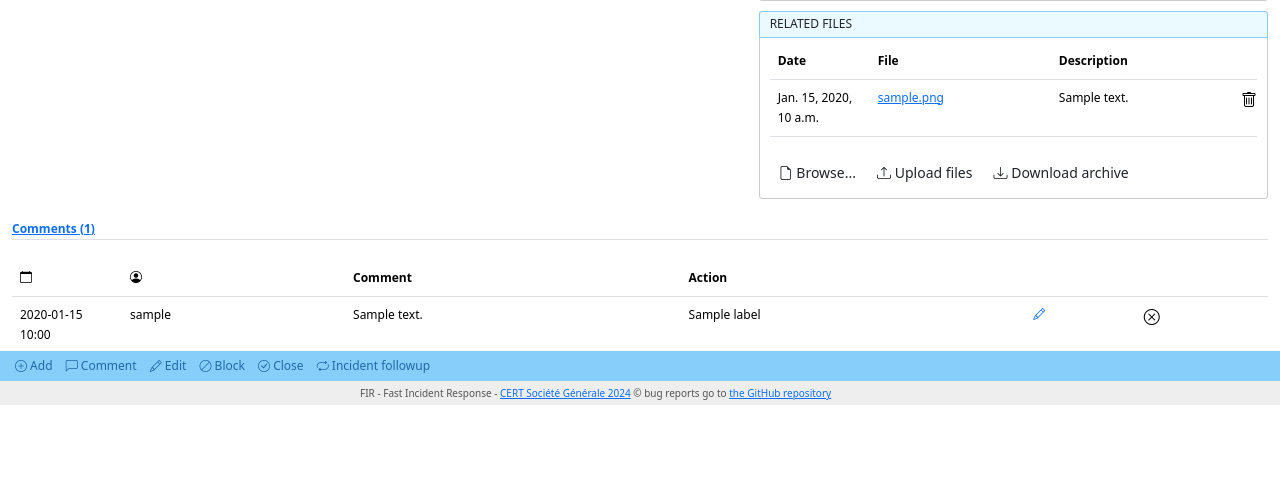
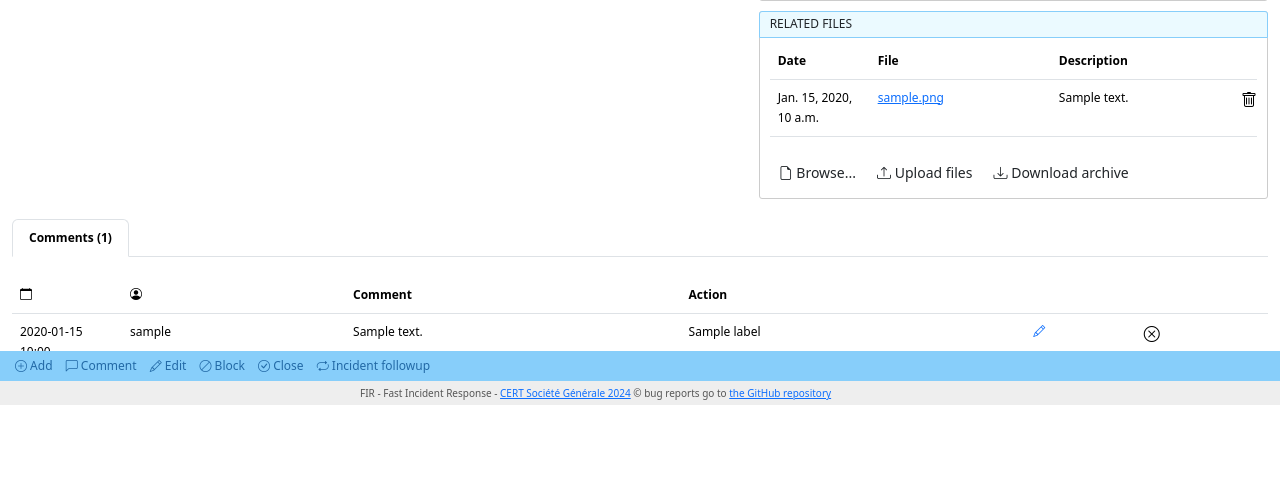
Before and after one commit to certsocietegenerale/FIR, a Django app: page /events/1/ in a window 1280 px wide. Shown: the part 395-877 px from the top of the page. Before the commit the page ends 800 px from the top, so only its background shows below. Run offline with Django 4.2, Linux system fonts and the light colour scheme; a user stored in the database is signed in; tables that the repository leaves empty hold one stand-in row (values such as "Sample post"); parts of the project's set-up code (start-up, migrations or seed data) failed here and were passed over; some libraries are stand-ins or nearby versions.

Commit message:
Fix incident details page tabs
Add bootstrap classes nav-item & nav-link for details_tab.html files

```diff
--- a/fir_artifacts/templates/fir_artifacts/plugins/details_tab.html
+++ b/fir_artifacts/templates/fir_artifacts/plugins/details_tab.html
@@ -1,8 +1,8 @@
 {% load i18n %}
 
 {% if artifacts_count > 0 %}
-	<li>
-		<button data-bs-target='#tab_artifacts' data-bs-toggle='tab'>
+	<li class="nav-item">
+		<button class="nav-link" data-bs-target='#tab_artifacts' data-bs-toggle='tab'>
 			{% trans "Artifacts" %} ({{ artifacts_count }})
 		</button>
 	</li>
--- a/fir_nuggets/templates/fir_nuggets/plugins/details_tab.html
+++ b/fir_nuggets/templates/fir_nuggets/plugins/details_tab.html
@@ -1,7 +1,7 @@
 {% load i18n %}
 
-<li {% if event.nugget_set.count == 0 %}class="hidden"{% endif %} id="tab_nuggets_title">
-	<a data-bs-target='#tab_nuggets' data-bs-toggle='tab'>
+<li class="nav-item {% if event.nugget_set.count == 0 %}hidden{% endif %}" id="tab_nuggets_title">
+	<button class="nav-link" data-bs-target='#tab_nuggets' data-bs-toggle='tab'>
 		{% blocktrans with count=event.nugget_set.count %}Investigation timeline (<span id='nuggets-count'>{{count}}</span> elements){% endblocktrans %}
-	</a>
+	</button>
 </li>
--- a/fir_threatintel/templates/fir_threatintel/plugins/details_tab.html
+++ b/fir_threatintel/templates/fir_threatintel/plugins/details_tab.html
@@ -1,7 +1,7 @@
 {% load i18n %}
 
-<li>
-	<a data-bs-target='#tab_threatintel' data-bs-toggle='tab' id='ti-tab'>
+<li class="nav-item">
+	<button class="nav-link"data-bs-target='#tab_threatintel' data-bs-toggle='tab' id='ti-tab'>
 		{% trans "Threat Intel" %}<span class="ti-count"></span>
-	</a>
+	</button>
 </li>
--- a/incidents/templates/events/detail-all.html
+++ b/incidents/templates/events/detail-all.html
@@ -159,10 +159,10 @@
 
 		<div id='main_tabs' class='tabbable'>
 			<ul class='nav nav-tabs'>
-				<li class='active'>
-					<a href='#tab_comments' data-toggle='tab'>
+				<li class='nav-item'>
+					<button class="nav-link active" data-bs-target='#tab_comments' data-bs-toggle='tab'>
 						{% trans "Comments" %} (<span id='comment-count'>{{ comments.count }}</span>)
-					</a>
+					</button>
 				</li>
 				{% plugin_point 'details_tab' %}
 			</ul>
```
